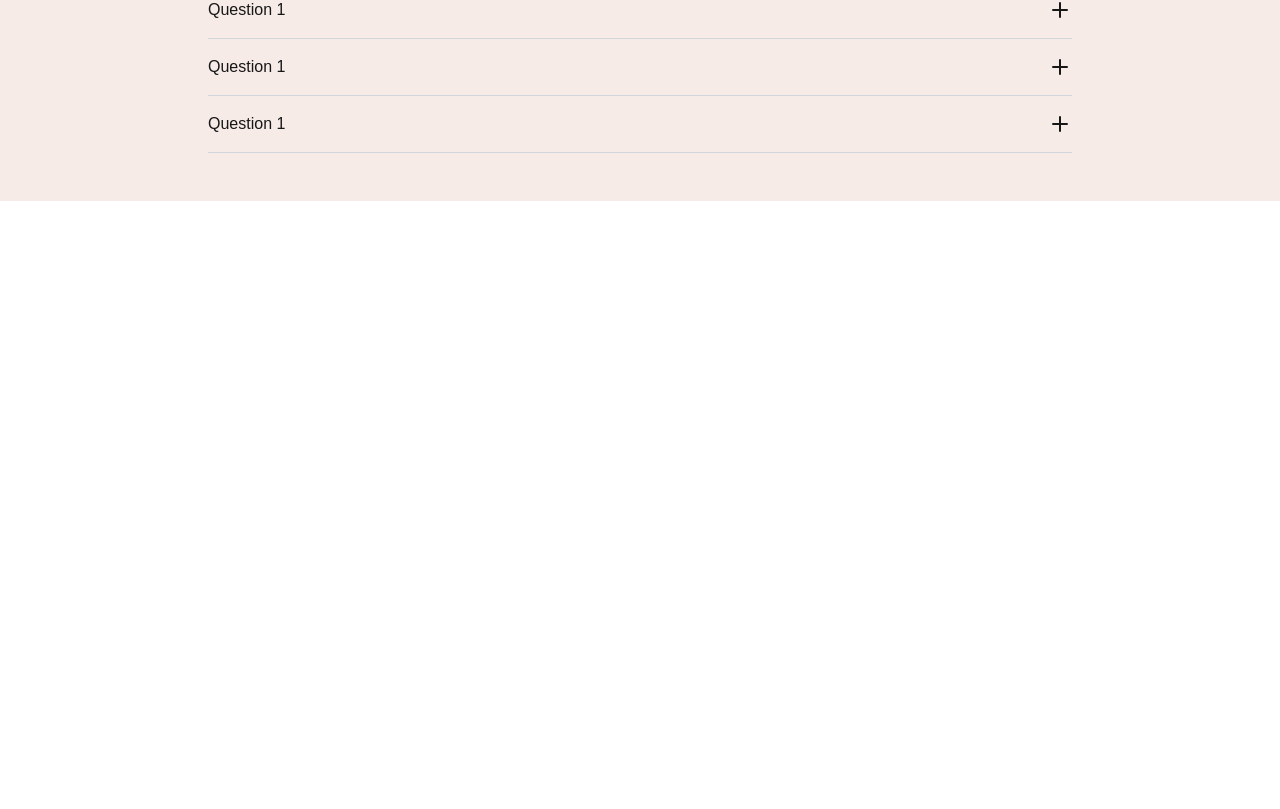
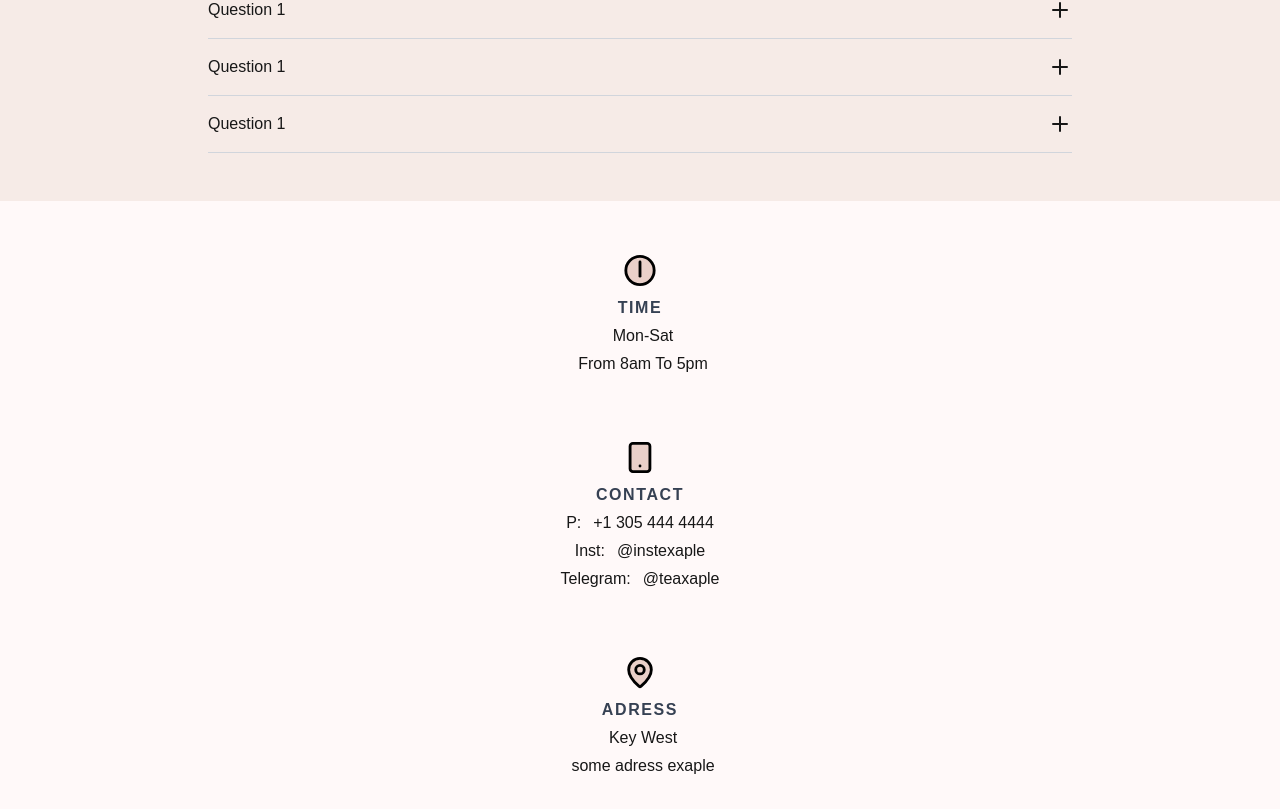
Before and after one commit to Paster8881/cosmetology-salon-app, a Next.js app: page / in a window 1280 px wide. Shown: the part 3164-3973 px from the top of the page. Before the commit the page ends 3365 px from the top, so only its background shows below. Built offline with nearby package versions, Linux system fonts and the light colour scheme.

Commit message:
add fotter component , change second color for Tailwind

```diff
--- a/src/app/(home)/page.tsx
+++ b/src/app/(home)/page.tsx
@@ -3,6 +3,7 @@ import Hero from "../components/Hero";
 import Services from "../components/Services";
 import Brand from "../components/Brand";
 import FAQ from "../components/FAQ";
+import Footer from "../components/Fotter";
 
 export default function Home() {
   return (
@@ -13,6 +14,7 @@ export default function Home() {
       <Contact></Contact>
       <Brand></Brand>
       <FAQ></FAQ>
+      <Footer></Footer>
     </main>
 
 
--- /dev/null
+++ b/src/app/components/Fotter.tsx
@@ -0,0 +1,94 @@
+import { Clock6, Smartphone , MapPin } from "lucide-react"
+export default function Footer() {
+  return (
+    <section className="bg-secondary py-12">
+      <div className="mx-auto max-w-4xl px-4 flex flex-col items-center gap-15">
+
+        <div className="flex flex-col items-center gap-1">
+          <div className="flex flex-col items-center">
+            <Clock6
+              width={34}
+              height={43}
+              stroke="black"
+              fill="#EAD0C9"
+            />
+          </div>
+          <h6 className="text-base font-semibold uppercase tracking-widest text-gray-700">Time</h6>
+          <div className="flex flex-col items-center gap-1">
+            <p className="flex gap-1.5">
+              <a className="ml-1.5" href="./">
+              Mon-Sat
+              </a>
+            </p>
+            <p className="flex gap-1.5">
+            <a className="ml-1.5">
+              From 8am To 5pm
+            </a>
+            </p>
+
+          </div>
+        </div>
+
+        <div className="flex flex-col items-center gap-1">
+          <div className="flex flex-col items-center">
+            <Smartphone
+              width={34}
+              height={43}
+              stroke="black"
+              fill="#EAD0C9"
+            />
+          </div>
+          <h6 className="text-base font-semibold uppercase tracking-widest text-gray-700">Contact</h6>
+          <div className="flex flex-col items-center gap-1">
+            <p className="flex gap-1.5">
+              P:
+              <a className="ml-1.5" href="./">
+              +1 305 444 4444
+              </a>
+            </p>
+            <p className="flex gap-1.5">
+              Inst:
+            <a className="ml-1.5">
+              @instexaple
+            </a>
+            </p>
+
+            <p className="flex gap-1.5">
+              Telegram:
+            <a className="ml-1.5">
+              @teaxaple
+            </a>
+            </p>
+
+          </div>
+        </div>
+
+        <div className="flex flex-col items-center gap-1">
+          <div className="flex flex-col items-center">
+            <MapPin
+              width={34}
+              height={43}
+              stroke="black"
+              fill="#EAD0C9"
+            />
+          </div>
+          <h6 className="text-base font-semibold uppercase tracking-widest text-gray-700">Adress</h6>
+          <div className="flex flex-col items-center gap-1">
+            <p className="flex gap-1.5">
+              <a className="ml-1.5" href="./">
+              Key West
+              </a>
+            </p>
+            <p className="flex gap-1.5">
+            <a className="ml-1.5">
+              some adress exaple
+            </a>
+            </p>
+
+          </div>
+        </div>
+
+      </div>
+    </section>
+  )
+}
--- a/src/app/globals.css
+++ b/src/app/globals.css
@@ -12,7 +12,7 @@
   --font-mono: var(--font-geist-mono);
 
   --color-primary: #F6EBE7;
-  --color-secondary: #EAD0C9;
+  --color-secondary: #FFF9F9;
 }
 
 
```
